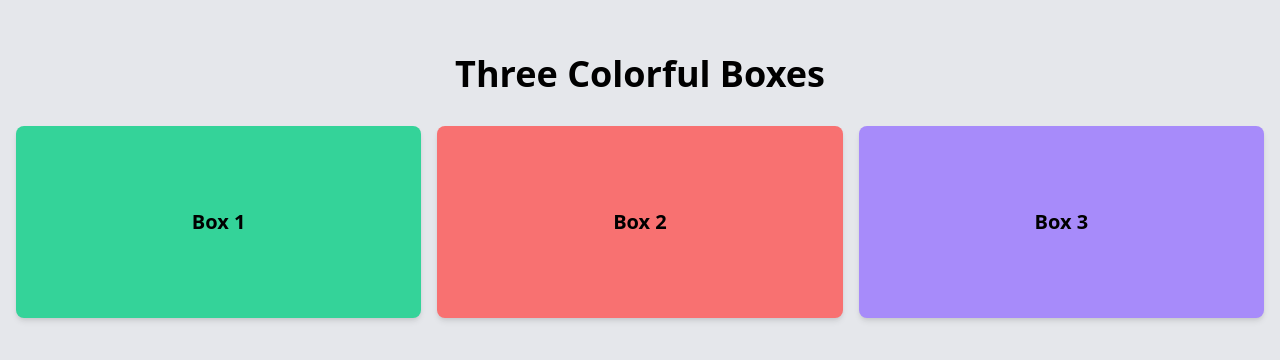
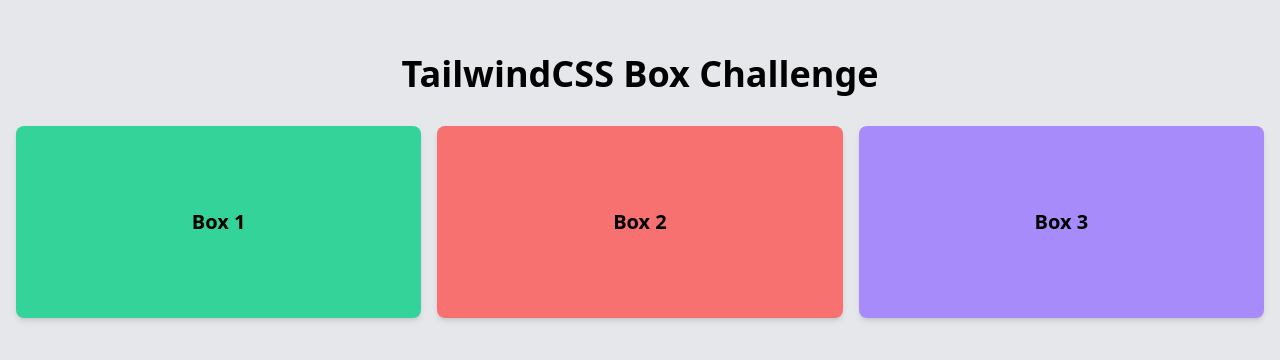
Before and after one commit to esteriella/tailwind-challenge, a plain HTML site: page index.html in a window 1280 px wide. Shown: the part 214-574 px from the top of the page. Drawn offline with nearby package versions, Linux system fonts and the light colour scheme.

Commit message:
add change

```diff
--- a/index.html
+++ b/index.html
@@ -9,7 +9,7 @@
 <body class="bg-gray-200">
   <div class="flex justify-center items-center min-h-screen">
     <div class="container mx-auto p-4 text-center">
-      <h2 class="text-4xl font-bold mb-8">Three Colorful Boxes</h2>
+      <h2 class="text-4xl font-bold mb-8">TailwindCSS Box Challenge</h2>
       <div class="grid grid-cols-1 md:grid-cols-3 gap-4">
         <div class="bg-green-400 p-6 md:p-8 h-40 md:h-48 flex justify-center items-center text-lg md:text-xl font-bold rounded-lg shadow-md">Box 1</div>
         <div class="bg-red-400 p-6 md:p-8 h-40 md:h-48 flex justify-center items-center text-lg md:text-xl font-bold rounded-lg shadow-md">Box 2</div>
```
